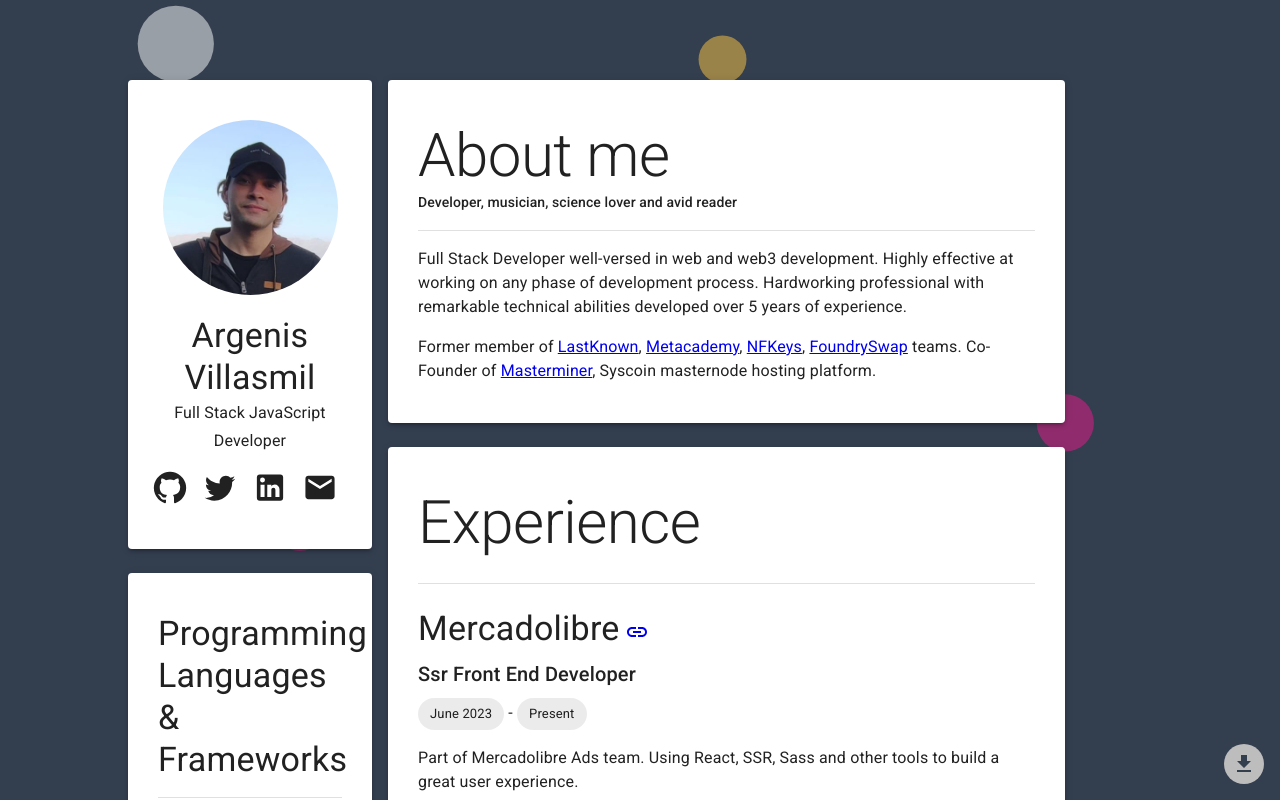
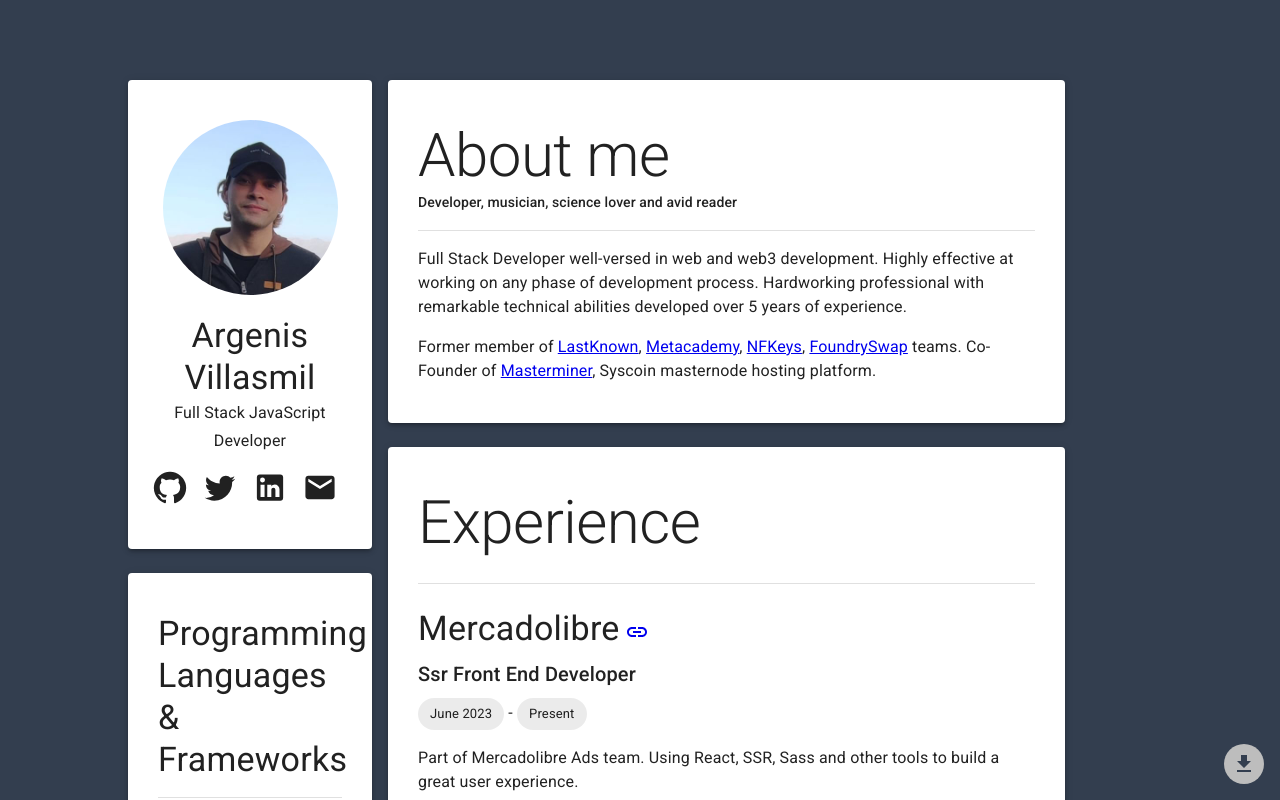
Before and after one commit to argvil19/argvil19.github.io, a Next.js app: page / in a window 1280 px wide. Shown: the top 800 px of the page. Built offline with nearby package versions, Linux system fonts and the light colour scheme.

Commit message:
remove particles, set plain bg

```diff
--- a/app/globals.scss
+++ b/app/globals.scss
@@ -7,6 +7,7 @@
 
 body {
   font-family: $fontFamily;
+  background: #333e4f;
 }
 
 @media screen and (min-width: 768px) {
--- a/app/layout.tsx
+++ b/app/layout.tsx
@@ -53,7 +53,6 @@
           ></iframe>
         </noscript>
         <div></div>
-        <ParticlesComponent />
         <MainLayout>{children}</MainLayout>
       </body>
     </html>
--- a/components/Particles/Particles.tsx
+++ b/components/Particles/Particles.tsx
@@ -15,7 +15,7 @@
   interactivity: {
     events: {
       onClick: {
-        enable: true,
+        enable: false,
         mode: 'push'
       },
       resize: true
--- a/components/Particles/styles.module.css
+++ b/components/Particles/styles.module.css
@@ -1,3 +1,7 @@
 .particles_container canvas {
   z-index: -999 !important;
 }
+
+.particles_container {
+  position: absolute;
+}
```
